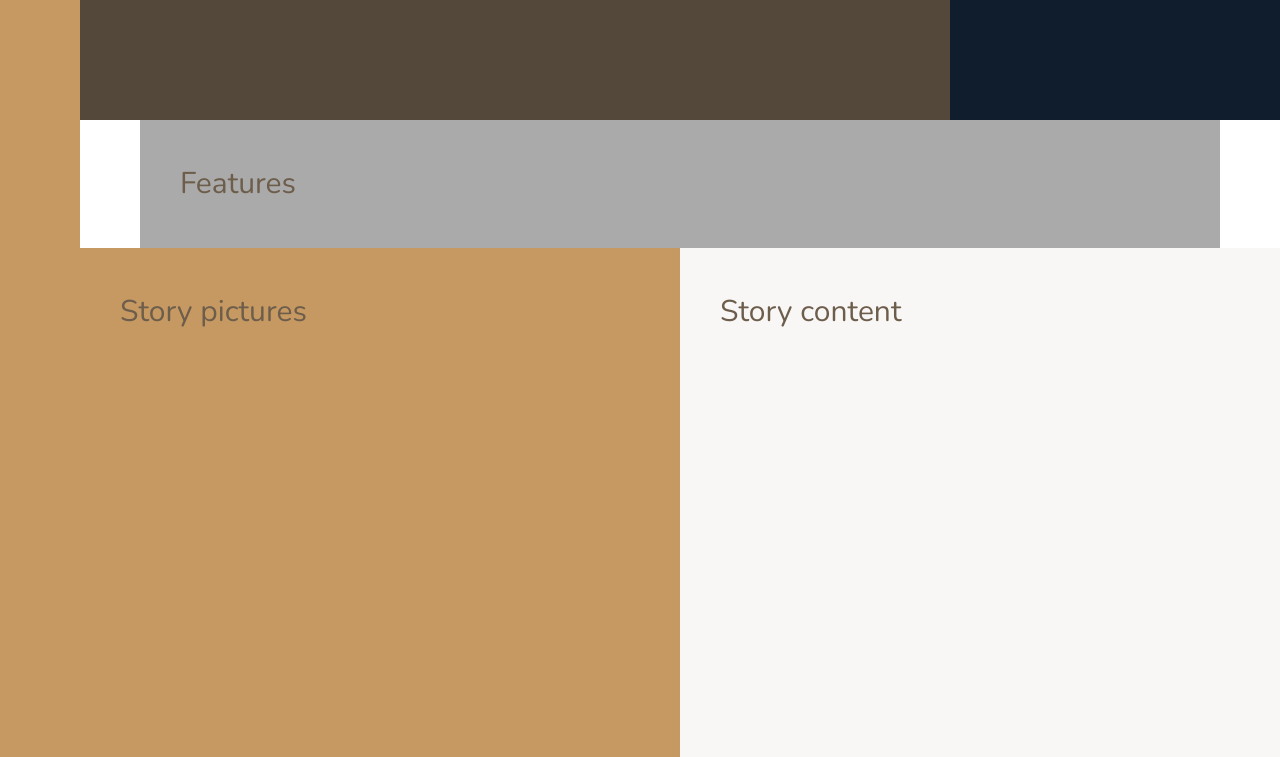
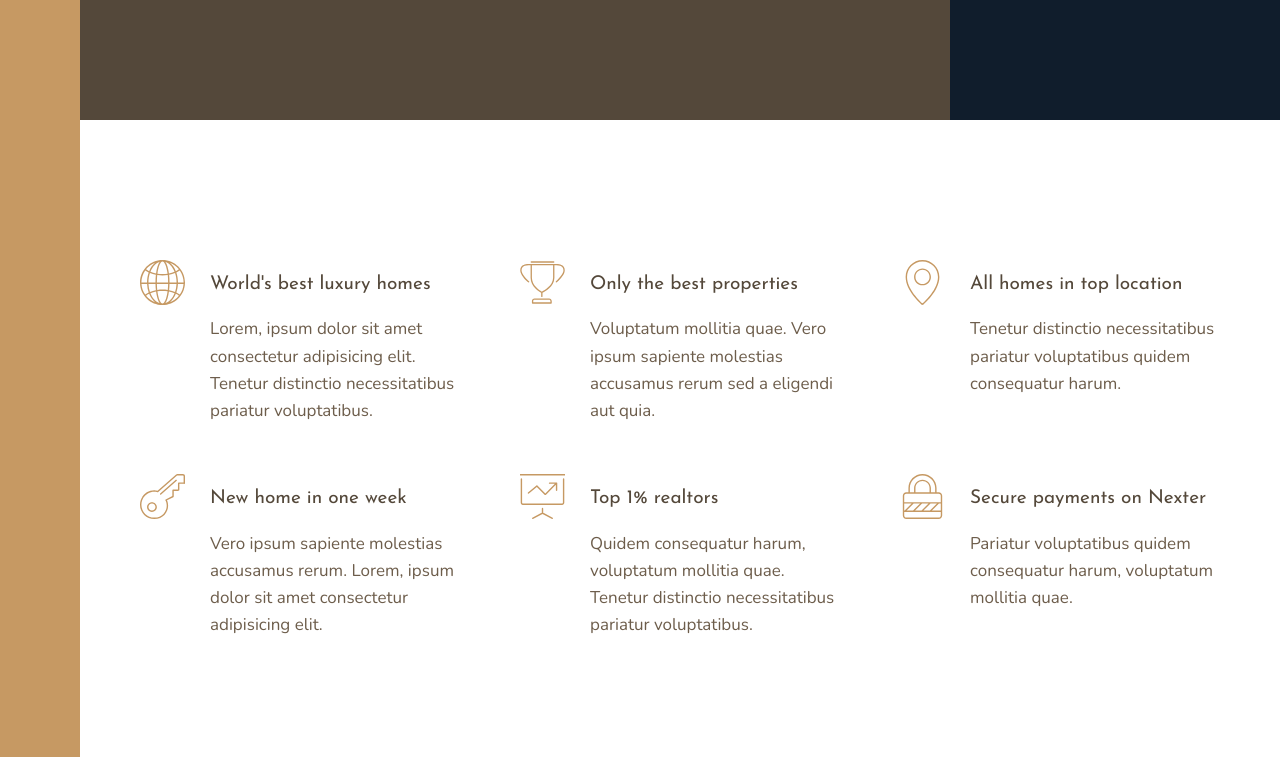
Before and after one commit to matheuspergoli/nexter-project, a website: page index.html in a window 1280 px wide. Shown: the part 520-1277 px from the top of the page. Drawn offline with nearby package versions, Linux system fonts and the light colour scheme.

Commit message:
Features section

```diff
--- a/index.html
+++ b/index.html
@@ -11,13 +11,83 @@
 </head>
 <body class="container">
   <aside class="sidebar">Sidebar</aside>
+
   <header class="header">Header</header>
+
   <article class="realtors">Top 3 realtors</article>
-  <section class="features">Features</section>
+
+  <!-- FEATURES SECTION -->
+  <section class="features">
+    <div class="feature">
+      <svg class="feature__icon">
+        <use xlink:href="img/sprite.svg#icon-global"></use>
+      </svg>
+      <h4 class="heading-4 heading-4--dark">World's best luxury homes</h4>
+      <p class="feature__text">
+        Lorem, ipsum dolor sit amet consectetur adipisicing elit. Tenetur distinctio necessitatibus pariatur voluptatibus.
+      </p>
+    </div>
+
+    <div class="feature">
+      <svg class="feature__icon">
+        <use xlink:href="img/sprite.svg#icon-trophy"></use>
+      </svg>
+      <h4 class="heading-4 heading-4--dark">Only the best properties</h4>
+      <p class="feature__text">
+        Voluptatum mollitia quae. Vero ipsum sapiente molestias accusamus rerum sed a eligendi aut quia.
+      </p>
+    </div>
+
+    <div class="feature">
+      <svg class="feature__icon">
+        <use xlink:href="img/sprite.svg#icon-map-pin"></use>
+      </svg>
+      <h4 class="heading-4 heading-4--dark">All homes in top location</h4>
+      <p class="feature__text">
+        Tenetur distinctio necessitatibus pariatur voluptatibus quidem consequatur harum.
+      </p>
+    </div>
+
+    <div class="feature">
+      <svg class="feature__icon">
+        <use xlink:href="img/sprite.svg#icon-key"></use>
+      </svg>
+      <h4 class="heading-4 heading-4--dark">New home in one week</h4>
+      <p class="feature__text">
+        Vero ipsum sapiente molestias accusamus rerum. Lorem, ipsum dolor sit amet consectetur adipisicing elit.
+      </p>
+    </div>
+
+    <div class="feature">
+      <svg class="feature__icon">
+        <use xlink:href="img/sprite.svg#icon-presentation"></use>
+      </svg>
+      <h4 class="heading-4 heading-4--dark">Top 1% realtors</h4>
+      <p class="feature__text">
+        Quidem consequatur harum, voluptatum mollitia quae. Tenetur distinctio necessitatibus pariatur voluptatibus.
+      </p>
+    </div>
+
+    <div class="feature">
+      <svg class="feature__icon">
+        <use xlink:href="img/sprite.svg#icon-lock"></use>
+      </svg>
+      <h4 class="heading-4 heading-4--dark">Secure payments on Nexter</h4>
+      <p class="feature__text">
+        Pariatur voluptatibus quidem consequatur harum, voluptatum mollitia quae.
+      </p>
+    </div>
+  </section>
+
   <section class="story__pictures">Story pictures</section>
+
   <section class="story__content">Story content</section>
+
   <section class="homes">Homes</section>
+
   <section class="gallery">Gallery</section>
+
   <footer class="footer">Footer</footer>
+
 </body>
 </html>
--- a/sass/_base.scss
+++ b/sass/_base.scss
@@ -36,9 +36,4 @@ body {
   display: grid;
   grid-template-rows: 80vh min-content 40vw repeat(3, min-content);
   grid-template-columns: [sidebar-start] 8rem [sidebar-end full-start] minmax(6rem, 1fr) [center-start] repeat(8, [col-start] minmax(min-content, 14rem) [col-end]) [center-end] minmax(6rem, 1fr) [full-end];
-
-  & > * {
-    padding: 40px;
-    font-size: 3rem;
-  }
 }
--- a/sass/_features.scss
+++ b/sass/_features.scss
@@ -1,4 +1,30 @@
 .features {
   grid-column: center-start / center-end;
-  background-color: $color-grey-light-2;
+
+  margin: 15rem 0;
+
+  display: grid;
+  // grid-template-columns: repeat(3, 1fr);
+  grid-template-columns: repeat(auto-fit, minmax(25rem, 1fr));
+  align-items: start;
+  gap: 6rem;
 }
+
+.feature {
+  display: grid;
+  grid-template-columns: min-content 1fr;
+  row-gap: 1.5rem;
+  column-gap: 2.5rem;
+
+  &__icon {
+    width: 4.5rem;
+    height: 4.5rem;
+    fill: $color-primary;
+    grid-row: 1 / span 2;
+    transform: translateY(-1rem);
+  }
+
+  &__text {
+    font-size: 1.7rem;
+  }
+}
--- a/sass/_typography.scss
+++ b/sass/_typography.scss
@@ -0,0 +1,25 @@
+%heading {
+  font-weight: 400;
+  font-family: $font-display;
+}
+
+.heading-1 {
+  @extend %heading;
+}
+
+.heading-2 {
+  @extend %heading;
+}
+
+.heading-3 {
+  @extend %heading;
+}
+
+.heading-4 {
+  @extend %heading;
+  font-size: 1.9rem;
+
+  &--light { color: $color-grey-light-1; }
+
+  &--dark { color: $color-grey-dark-1; }
+}
```
Also changed, not shown: css/main.css, 1 other file.
